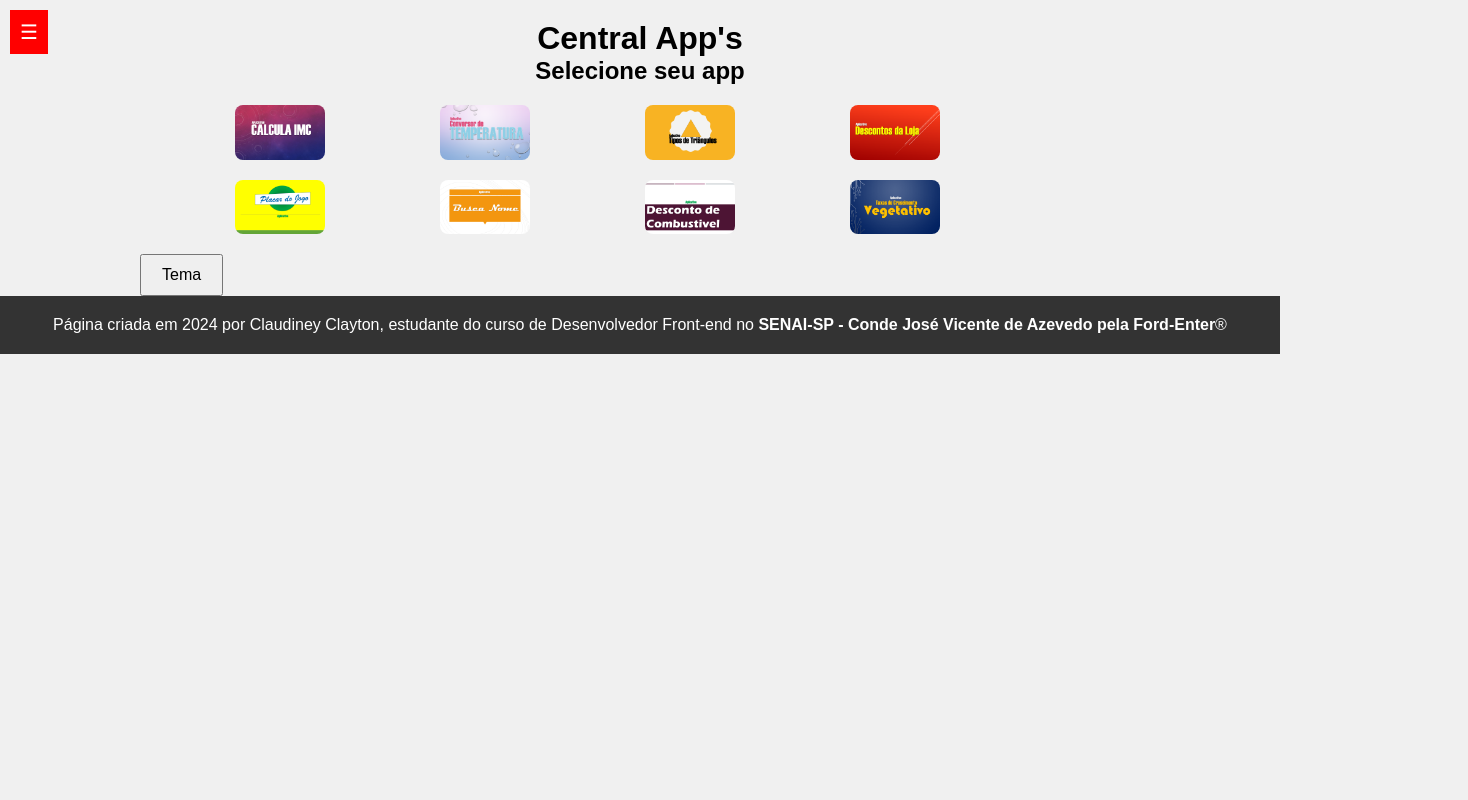
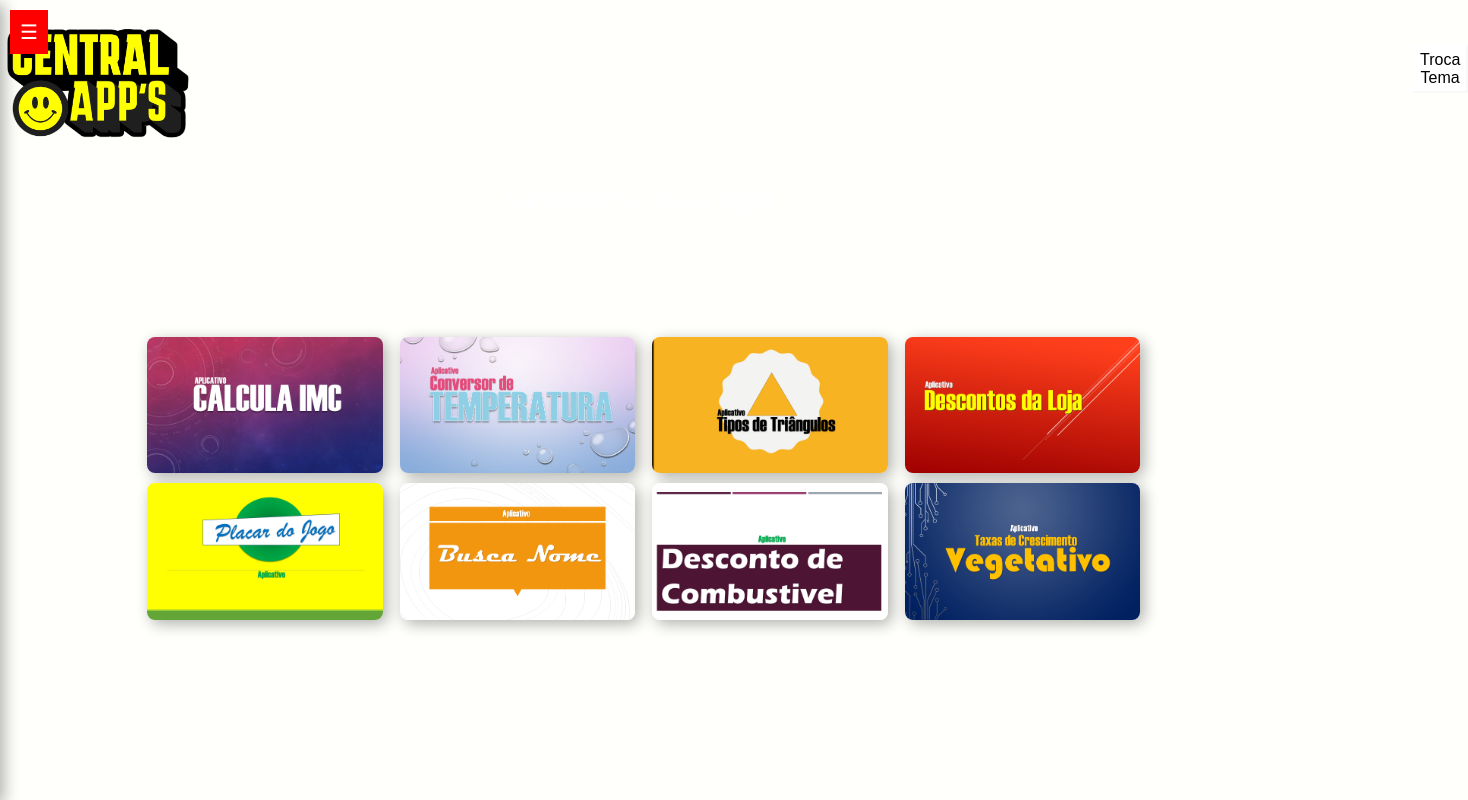
Before and after one commit to clarepe/CentralApps, a plain HTML site: page index.html in a window 1280 px wide. Shown: the top 800 px of the page, 1468 px wide, since content can reach past the window. Drawn offline with Linux system fonts and the light colour scheme.

Commit message:
style: mudando logo e cores do site

```diff
--- /dev/null
+++ b/CSS/menu-Hamburguer.css
@@ -0,0 +1,66 @@
+/* Estilo para o contêiner do menu lateral */
+.meunuLateral {
+    position: fixed;
+    top: 0;
+    left: -200px; /* Esconde o menu à esquerda da tela */
+    width: 200px;
+    height: 100%;
+    background-color: #ffffff8f;
+    padding: 10px 0;
+    transition: left 0.3s ease; /* Transição suave ao abrir/fechar */
+    box-shadow: 4px 4px 15px #00000050;
+
+}
+
+/* Classe que mostra o menu */
+.meunuLateral.open {
+    left: 0; /* Move o menu para dentro da tela */
+}
+
+/* Estilo do botão de toggle */
+.toggle-btn {
+    position: fixed;
+    top: 10px;
+    left: 10px;
+    z-index: 99; /* Garante que o botão fique acima do menu */
+    background-color: #ff0000;
+    color: #ffffff;
+    border: none;
+    padding: 10px;
+    cursor: pointer;
+    font-size: 20px;
+}
+
+/* Classe para esconder o botão de toggle */
+.toggle-btn.hidden {
+    display: none;
+}
+
+/* Remove os marcadores de lista e padding */
+.meunuLateral ul {
+    list-style: none;
+    padding: 0;
+    margin: 0;
+}
+
+/* Estilização dos itens da lista */
+.meunuLateral li {
+    margin-bottom: 10px;
+}
+
+/* Estilização dos links */
+.meunuLateral a {
+    text-decoration: none;
+    background-color: #ff0000;
+    color: #ffffff;
+    display: block;
+    padding: 10px;
+    transition: background-color 0.3s;
+
+}
+
+/* Estilo ao passar o mouse sobre os links */
+.meunuLateral a:hover {
+    background-color: #ffffff;
+    color: #ff0000;
+}
--- a/CSS/style.css
+++ b/CSS/style.css
@@ -2,6 +2,11 @@
   margin: 0;
   padding: 0;
   box-sizing: border-box;
+  text-decoration: none;
+  text-transform: capitalize;
+  outline: none;
+  list-style: none;
+  transition: 0.2 linear;
 }
 
 body {
@@ -9,30 +14,67 @@ body {
   display: flex;
   flex-direction: column;
   align-items: center;
-    background-color: #f0f0f0;
+  background-color: #fffffb;
   font-family: Arial, sans-serif;
 }
 
-header {
+.cor-de-fundo {
+  display: flex;
+  align-items: center;
+  justify-content: space-between;
+  padding-top: 1,5rem;
+  padding-bottom: 1.5rem;
+
+}
+/*  */
+.imagem-H1 {
+  width: 15%;
+  margin-top: 13px;
+  margin-right: 1200px;
+}
+#h2-principal{
+    color: #fff;
+    font-size: 30px;
+    margin-top: 20px;
     text-align: center;
-    margin: 20px 0;
+
+}
+
+#trocaTema {
+  color: #020202;
+  padding: 4px 6px;
+  font-size: 16px;
+  cursor: pointer;
+  background-color: #fffffff8;
+  border-color: #ffffff15;
+  border-radius: 1px;
+  margin-top: 20px;
+  margin-bottom: 20px;
+  margin-left: 20px;
+}
+.cor-de-fundo {
+
+  margin: 0 auto;
+  max-width: 1499px;
 }
 
 .grid-container {
   display: grid;
   grid-template: repeat(2, 1fr) / repeat(4, 1fr);
-    gap: 20px;
-    width: 80%;
+  gap: 10px;
+  width: 100%;
   max-width: 1000px;
   margin-bottom: 20px;
-}
-.grid-item{
-   margin-left: 95px;
+  margin-top: 120px;
 }
 .grid-item {
-    position:relative;
+  margin-left: 7px;
+}
+.grid-item {
+  position: relative;
   overflow: hidden;
   border-radius: 8px;
+  box-shadow: 4px 4px 15px #00000050;
 }
 
 .grid-item a {
@@ -55,83 +97,11 @@ header {
   filter: brightness(0.8);
 }
 
-#trocaTema {
-    padding: 10px 20px;
-    font-size: 16px;
-    cursor: pointer;
-}
-/* Estilo para o contêiner do menu lateral */
-.meunuLateral {
-    position: fixed;
-    top: 0;
-    left: -200px; /* Esconde o menu à esquerda da tela */
-    width: 200px;
-    height: 100%;
-    background-color: #3333338f;
-    padding: 10px 0;
-    transition: left 0.3s ease; /* Transição suave ao abrir/fechar */
-
-}
-
-/* Classe que mostra o menu */
-.meunuLateral.open {
-    left: 0; /* Move o menu para dentro da tela */
-}
-
-/* Estilo do botão de toggle */
-.toggle-btn {
-    position: fixed;
-    top: 10px;
-    left: 10px;
-    z-index: 1000; /* Garante que o botão fique acima do menu */
-    background-color: #ff0000;
-    color: #ffffff;
-    border: none;
-    padding: 10px;
-    cursor: pointer;
-    font-size: 20px;
-}
-
-/* Classe para esconder o botão de toggle */
-.toggle-btn.hidden {
-    display: none;
-}
-
-/* Remove os marcadores de lista e padding */
-.meunuLateral ul {
-    list-style: none;
-    padding: 0;
-    margin: 0;
-}
-
-/* Estilização dos itens da lista */
-.meunuLateral li {
-    margin-bottom: 10px;
-}
-
-/* Estilização dos links */
-.meunuLateral a {
-    text-decoration: none;
-    background-color: #ff0000;
-    color: #ffffff;
-    display: block;
-    padding: 10px;
-    transition: background-color 0.3s;
-
-}
-
-/* Estilo ao passar o mouse sobre os links */
-.meunuLateral a:hover {
-    background-color: #ffffff;
-    color: #ff0000;
-}
-
-
-
 footer {
   text-align: center;
-    padding: 20px;
+  padding: 10px;
   background-color: #333;
   color: #fff;
   width: 100%;
+  margin: 450px;
 }
--- a/index.html
+++ b/index.html
@@ -1,81 +1,137 @@
 <!DOCTYPE html>
 <html lang="pt-BR" data-tema="temaPrincipal">
   <head>
-    <meta charset="UTF-8">
-    <meta name="viewport" content="width=device-width, initial-scale=1.0">
+    <meta charset="UTF-8" />
+    <meta name="viewport" content="width=device-width, initial-scale=1.0" />
     <title>Central App's</title>
-    <link rel="stylesheet" href="CSS/style.css">
+    <link rel="stylesheet" href="IMAGENS/Icons/icons8-day-and-night-48 (1).png">
+    <link rel="stylesheet" href="CSS/style.css" />
+    <link rel="stylesheet" href="CSS/menu-Hamburguer.css">
   </head>
   <body>
     <header>
-        <h1 id="h1-principal">Central App's</h1>
+      <div class="cor-de-fundo">
+        <img src="IMAGENS/Central/Shot Y2K.png" alt="" class="imagem-H1" />
+
+
+      <button type="button" id="trocaTema">
+
+        <i class="IMAGENS/Icons/icons8-day-and-night-48 (1).png"></i> Troca Tema
+      </button>
+      <!-- <h1 id="h1-principal">Central App's</h1> -->
+
+    </div>
     <h2 id="h2-principal">Selecione seu app</h2>
     </header>
     <main>
       <div class="grid-container">
         <div class="grid-item">
           <a href="calculadora_de_IMC.html">
-                    <img src="IMAGENS/Calcula IMC/Slide2.PNG" alt="Calcula IMC" class="imagem">
+            <img
+              src="IMAGENS/Calcula IMC/Slide2.PNG"
+              alt="Calcula IMC"
+              class="imagem"
+            />
           </a>
         </div>
         <div class="grid-item">
           <a href="conversor_de_Temperatura.html">
-                    <img src="IMAGENS/Temperatura/Slide1.PNG" alt="Conversor de Temperatura" class="imagem">
+            <img
+              src="IMAGENS/Temperatura/Slide1.PNG"
+              alt="Conversor de Temperatura"
+              class="imagem"
+            />
           </a>
         </div>
         <div class="grid-item">
           <a href="Tipo_de_um_triângulo.html">
-                    <img src="IMAGENS/Tipos de Triângulos/Slide1.PNG" alt="Tipos de Triângulos" class="imagem">
+            <img
+              src="IMAGENS/Tipos de Triângulos/Slide1.PNG"
+              alt="Tipos de Triângulos"
+              class="imagem"
+            />
           </a>
         </div>
         <div class="grid-item">
           <a href="desconto_Funcionario.html">
-                    <img src="IMAGENS/Descontos da Loja/Slide1.PNG" alt="Desconto Funcionário" class="imagem">
+            <img
+              src="IMAGENS/Descontos da Loja/Slide1.PNG"
+              alt="Desconto Funcionário"
+              class="imagem"
+            />
           </a>
         </div>
         <div class="grid-item">
           <a href="jogoDeFutebol.html">
-                    <img src="IMAGENS/Placar do Jogo/Slide1.PNG" alt="Placar do Jogo" class="imagem">
+            <img
+              src="IMAGENS/Placar do Jogo/Slide1.PNG"
+              alt="Placar do Jogo"
+              class="imagem"
+            />
           </a>
         </div>
         <div class="grid-item">
           <a href="buscaNome.html">
-                    <img src="IMAGENS/Busca Nome/Slide1.PNG" alt="Busca Nome" class="imagem">
+            <img
+              src="IMAGENS/Busca Nome/Slide1.PNG"
+              alt="Busca Nome"
+              class="imagem"
+            />
           </a>
         </div>
         <div class="grid-item">
           <a href="PostodeGasolina.html">
-                    <img src="IMAGENS/Desconto de Combustivel/Slide1.PNG" alt="Posto Senai Ipiranga" class="imagem">
+            <img
+              src="IMAGENS/Desconto de Combustivel/Slide1.PNG"
+              alt="Posto Senai Ipiranga"
+              class="imagem"
+            />
           </a>
         </div>
         <div class="grid-item">
           <a href="Taxa-de-Natalidade-e-Mortalidade.html">
-                    <img src="IMAGENS/Taxas de Crescimento/Slide1.PNG" alt="Taxas de Crescimento Vegetativo" class="imagem">
+            <img
+              src="IMAGENS/Taxas de Crescimento/Slide1.PNG"
+              alt="Taxas de Crescimento Vegetativo"
+              class="imagem"
+            />
           </a>
         </div>
       </div>
-        <div>
-            <button type="button" id="trocaTema">Tema</button>
-        </div>
+
       <button id="toggleMenu" class="toggle-btn">☰</button>
       <div class="meunuLateral" id="meunuLateral">
         <nav>
           <ul>
             <li><a href="calculadora_de_IMC.html">Calcula IMC</a></li>
-                <li><a href="conversor_de_Temperatura.html">Conversor de Temperatura</a></li>
+            <li>
+              <a href="conversor_de_Temperatura.html"
+                >Conversor de Temperatura</a
+              >
+            </li>
             <li><a href="Tipo_de_um_triângulo.html">Tipos Triangulos</a></li>
-                <li><a href="desconto_Funcionario.html">Desconto Funcionario</a></li>
+            <li>
+              <a href="desconto_Funcionario.html">Desconto Funcionario</a>
+            </li>
             <li><a href="jogoDeFutebol.html">Placar do Jogo</a></li>
             <li><a href="buscaNome.html">Busca Nome</a></li>
             <li><a href="PostodeGasolina.html">Posto Senai Ipiranga</a></li>
-                <li><a href="Taxa-de-Natalidade-e-Mortalidade.html">Taxas de crescimento vegetativo (CV)</a></li>
+            <li>
+              <a href="Taxa-de-Natalidade-e-Mortalidade.html"
+                >Taxas de crescimento vegetativo (CV)</a
+              >
+            </li>
           </ul>
         </nav>
       </div>
       <script src="JAVASCRIPT/scripts.js"></script>
     </main>
     <footer>
-        <p>Página criada em 2024 por Claudiney Clayton, estudante do curso de Desenvolvedor Front-end no <b>SENAI-SP - Conde José Vicente de Azevedo pela Ford-Enter</b>&reg;</p>
+      <p>
+        Página criada em 2024 por Claudiney Clayton, estudante do curso de
+        Desenvolvedor Front-end no
+        <b>SENAI-SP - Conde José Vicente de Azevedo pela Ford-Enter</b>&reg;
+      </p>
     </footer>
   </body>
 </html>
```
Also changed, not shown: IMAGENS/Central/Shot Y2K.png (added), IMAGENS/Icons/icons8-day-and-night-48 (1).png (added), IMAGENS/Icons/icons8-day-and-night-48.png (added). Lines whose indentation alone changed are shown as unchanged.
